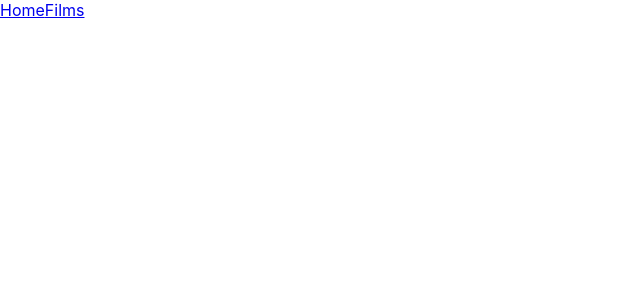
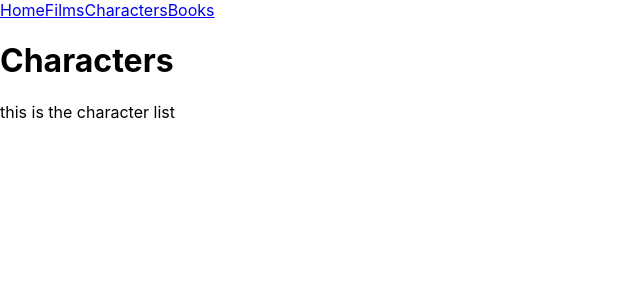
Before and after one commit to baileykue/react-lotr-from-scratch, a React (Create React App) app: page /Characters in a window 1280 px wide. Shown: the top 300 px of the page, without its empty margins (0-640 px from the left). Built offline with nearby package versions, Linux system fonts and the light colour scheme; no server answers; the database is empty.

Commit message:
added all nav links and routes, and they are all working properly

```diff
--- a/src/App.js
+++ b/src/App.js
@@ -2,6 +2,8 @@ import './App.css';
 import { BrowserRouter, NavLink, Switch, Route } from 'react-router-dom';
 import Films from './views/Films/Films';
 import Main from './views/Main/Main';
+import Books from './views/Books/Books';
+import Characters from './views/Characters/Characters';
 
 function App() {
   return (
@@ -14,14 +16,26 @@ function App() {
           <NavLink to="/films" data-testid="film-link">
             Films
           </NavLink>
+          <NavLink to="/characters" data-testid="characters-link">
+            Characters
+          </NavLink>
+          <NavLink to="/books" data-testid="books-link">
+            Books
+          </NavLink>
         </header>
 
         <Switch>
           <Route exact path="/">
             <Main />
           </Route>
-          <Route path="/films">
+          <Route path="/Films">
             <Films />
+          </Route>
+          <Route path="/Characters">
+            <Characters />
+          </Route>
+          <Route path="/Books">
+            <Books />
           </Route>
         </Switch>
       </BrowserRouter>
--- a/src/components/Books/BooksList.js
+++ b/src/components/Books/BooksList.js
@@ -1,5 +1,9 @@
 import React from 'react';
 
-export default function BooksList() {
-  return <div></div>;
+export default function BooksList({ books }) {
+  return (
+    <div>
+      <p>this is the books list {books}</p>
+    </div>
+  );
 }
--- a/src/components/Characters/CharactersList.js
+++ b/src/components/Characters/CharactersList.js
@@ -1,5 +1,9 @@
 import React from 'react';
 
-export default function CharactersList() {
-  return <div></div>;
+export default function CharactersList({ characters }) {
+  return (
+    <div>
+      <p>this is the character list {characters}</p>
+    </div>
+  );
 }
--- a/src/components/Films/FilmsList.js
+++ b/src/components/Films/FilmsList.js
@@ -1,5 +1,9 @@
 import React from 'react';
 
-export default function FilmsList() {
-  return <div></div>;
+export default function FilmsList({ films }) {
+  return (
+    <div>
+      <p>this is the films list{films}</p>
+    </div>
+  );
 }
--- a/src/views/Books/Books.js
+++ b/src/views/Books/Books.js
@@ -1,6 +1,6 @@
 import React, { useState, useEffect } from 'react';
-import BooksList from '../../components/Books';
-import fetchBooks from '../../services/books';
+import BooksList from '../../components/Books/BooksList';
+import { fetchBooks } from '../../services/books';
 
 export default function Books() {
   const [books, setBooks] = useState([]);
--- a/src/views/Characters/Characters.js
+++ b/src/views/Characters/Characters.js
@@ -1,17 +1,17 @@
 import React, { useState, useEffect } from 'react';
-import CharacterList from '../../components/Characters';
-import fetchCharacters from '../../services/characters';
+import CharacterList from '../../components/Characters/CharactersList';
+import { fetchCharacters } from '../../services/characters';
 
 export default function Characters() {
   const [characters, setCharacters] = useState([]);
 
   useEffect(() => {
     const fetchData = async () => {
-      const data = fetchCharacters();
+      const data = await fetchCharacters();
       setCharacters(data);
     };
     fetchData();
-  });
+  }, []);
 
   return (
     <div>
```
